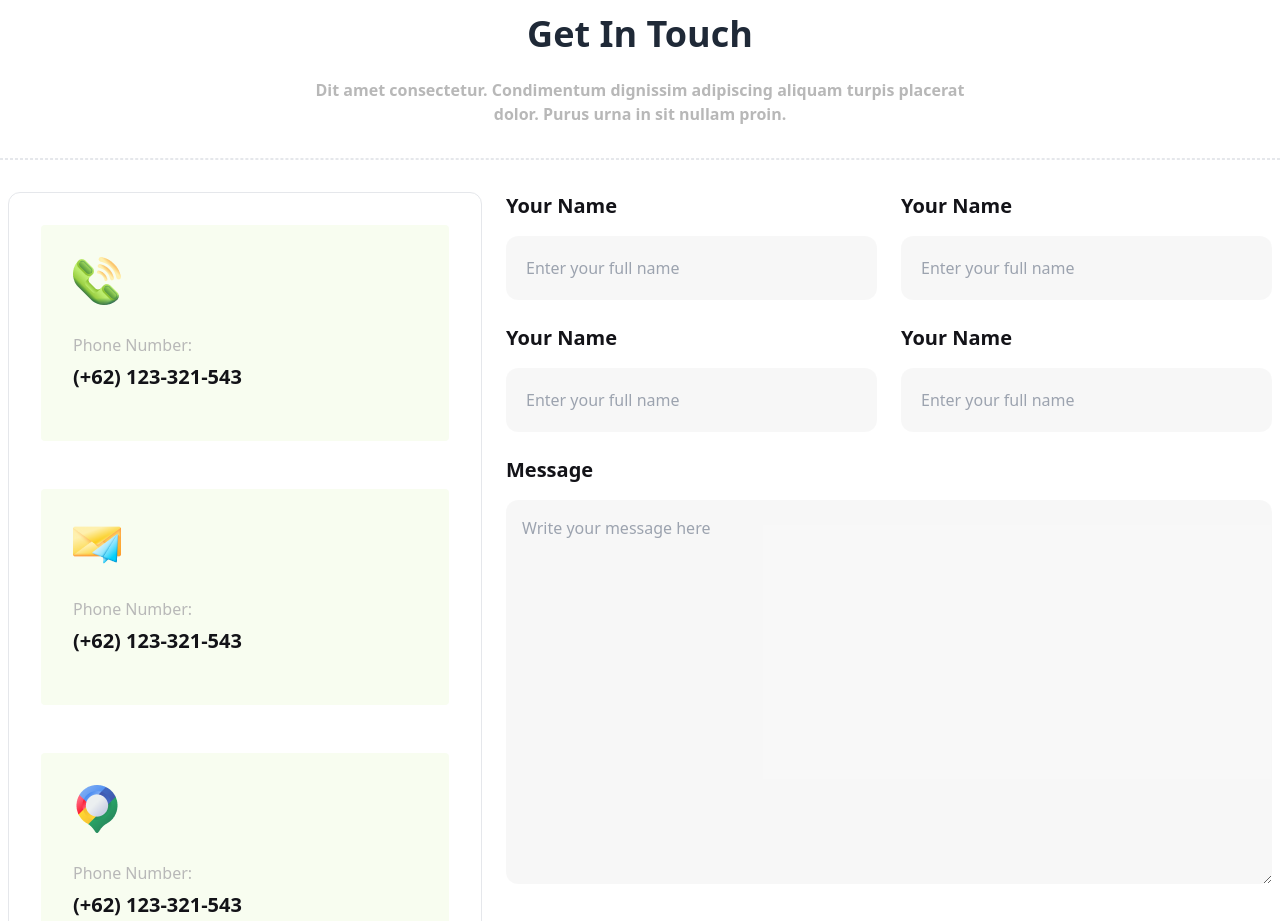
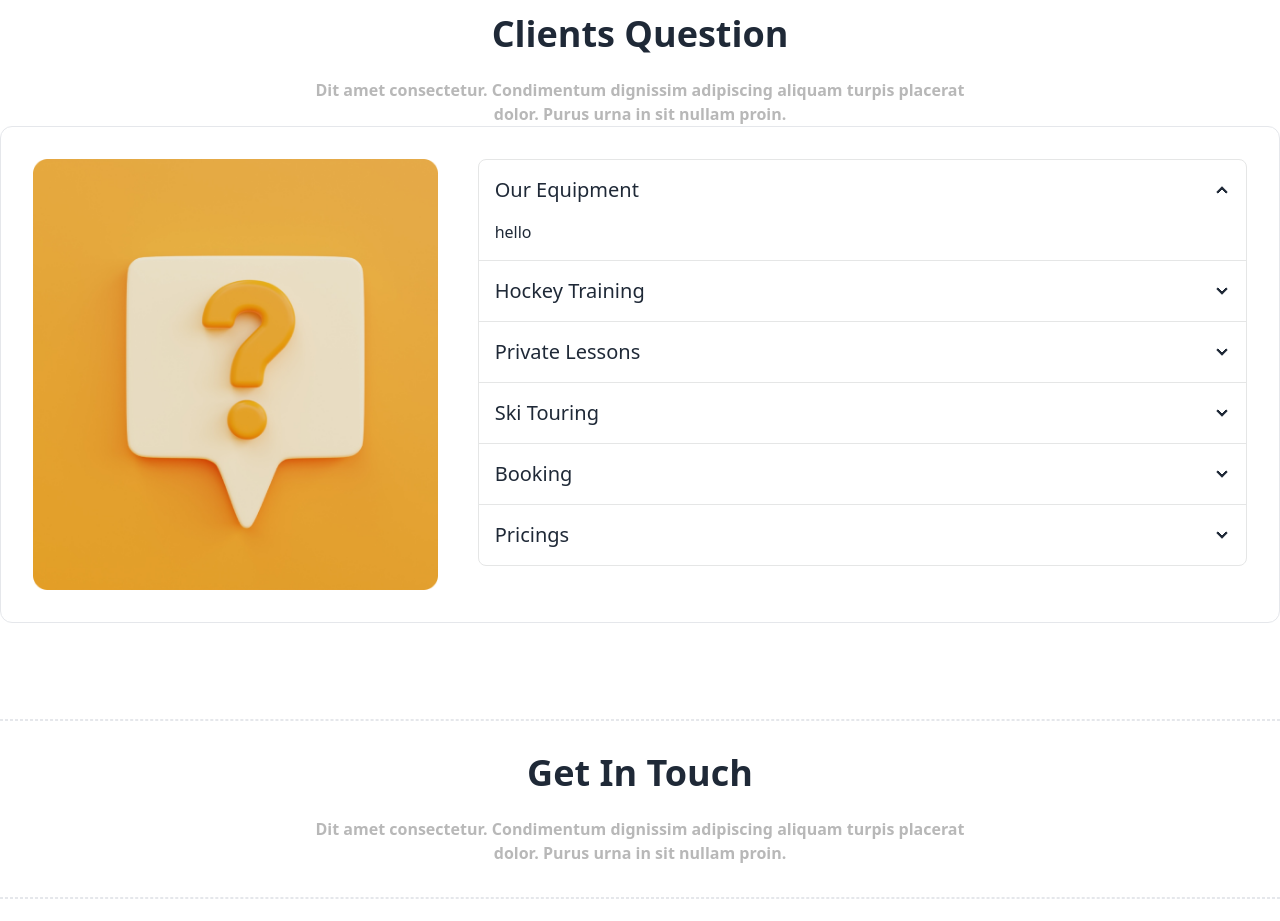
Before and after one commit to Tohinsarker/bd-hocky-club, a plain HTML site: page index.html in a window 1280 px wide. Shown: the part 3540-4461 px from the top of the page. Drawn offline with nearby package versions, Linux system fonts and the light colour scheme.

Commit message:
client question section complete

```diff
--- a/index.html
+++ b/index.html
@@ -40,6 +40,7 @@
                 "linear-gradient(to right bottom, rgba(19, 19, 19, 0.8), rgba(0, 0, 0, 0)), url('./Images/banner2.png')",
               bannerimg3:
                 "linear-gradient(to right bottom, rgba(19, 19, 19, 0.8), rgba(0, 0, 0, 0)),url('./Images/banner3.png')",
+              questionimg: "url('./Images/11.png')",
             },
             colors: {
               grays: "#b8b8b8",
@@ -520,6 +521,92 @@
       <!-- **************** dotted line end********************* -->
 
 
+      <!-- #################### Client sectin start**************************** -->
+    <div class="container">
+      <div class="text-center">
+        <h2 class="text-4xl font-extrabold">Clients Question</h2>
+        <p class="text-grays leading-6 font-semibold pt-6">
+          Dit amet consectetur. Condimentum dignissim adipiscing aliquam
+          turpis placerat <br />
+          dolor. Purus urna in sit nullam proin.
+        </p>
+      </div>
+
+      <!-- class="bg-questionimg  bg-cover  w-[470px]  -->
+      <div class="flex lg:flex-row flex-col gap-10 border p-8 rounded-xl">
+        <div class="lg:w-1/3 w-full ">
+          <img class="w-full" src="./Images/11.png" alt="" srcset="">
+        </div>
+        <div class="flex-1 ">
+          <div class="join join-vertical w-full">
+            <div class="collapse collapse-arrow join-item border border-base-300">
+              <input type="radio" name="my-accordion-4" checked="checked" />
+              <div class="collapse-title text-xl font-medium">
+                Our Equipment
+              </div>
+              <div class="collapse-content">
+                <p>hello</p>
+              </div>
+            </div>
+            <div class="collapse collapse-arrow join-item border border-base-300">
+              <input type="radio" name="my-accordion-4" />
+              <div class="collapse-title text-xl font-medium">
+                Hockey Training
+              </div>
+              <div class="collapse-content">
+                <p>hello</p>
+              </div>
+            </div>
+            <div class="collapse collapse-arrow join-item border border-base-300">
+              <input type="radio" name="my-accordion-4" />
+              <div class="collapse-title text-xl font-medium">
+                Private Lessons
+              </div>
+              <div class="collapse-content">
+                <p>hello</p>
+              </div>
+            </div>
+            <div class="collapse collapse-arrow join-item border border-base-300">
+              <input type="radio" name="my-accordion-4" />
+              <div class="collapse-title text-xl font-medium">
+                Ski Touring
+              </div>
+              <div class="collapse-content">
+                <p>hello</p>
+              </div>
+            </div>
+            <div class="collapse collapse-arrow join-item border border-base-300">
+              <input type="radio" name="my-accordion-4" />
+              <div class="collapse-title text-xl font-medium">
+                Booking
+              </div>
+              <div class="collapse-content">
+                <p>hello</p>
+              </div>
+            </div>
+            <div class="collapse collapse-arrow join-item border border-base-300">
+              <input type="radio" name="my-accordion-4" />
+              <div class="collapse-title text-xl font-medium">
+                Pricings
+              </div>
+              <div class="collapse-content">
+                <p>hello</p>
+              </div>
+            </div>
+          </div>
+        </div>
+      </div>
+    </div>
+
+
+
+      <!-- #################### Client sectin end**************************** -->
+         <!-- **************** dotted line start********************* -->
+         <div
+         class="container mx-auto border-dashed border rounded-md mt-24 mb-8"
+       ></div>
+       <!-- **************** dotted line end********************* -->
+
       <!-- #################### Get in touch sectin start**************************** -->
       <div class="text-center">
         <h2 class="text-4xl font-extrabold">Get In Touch</h2>
```
